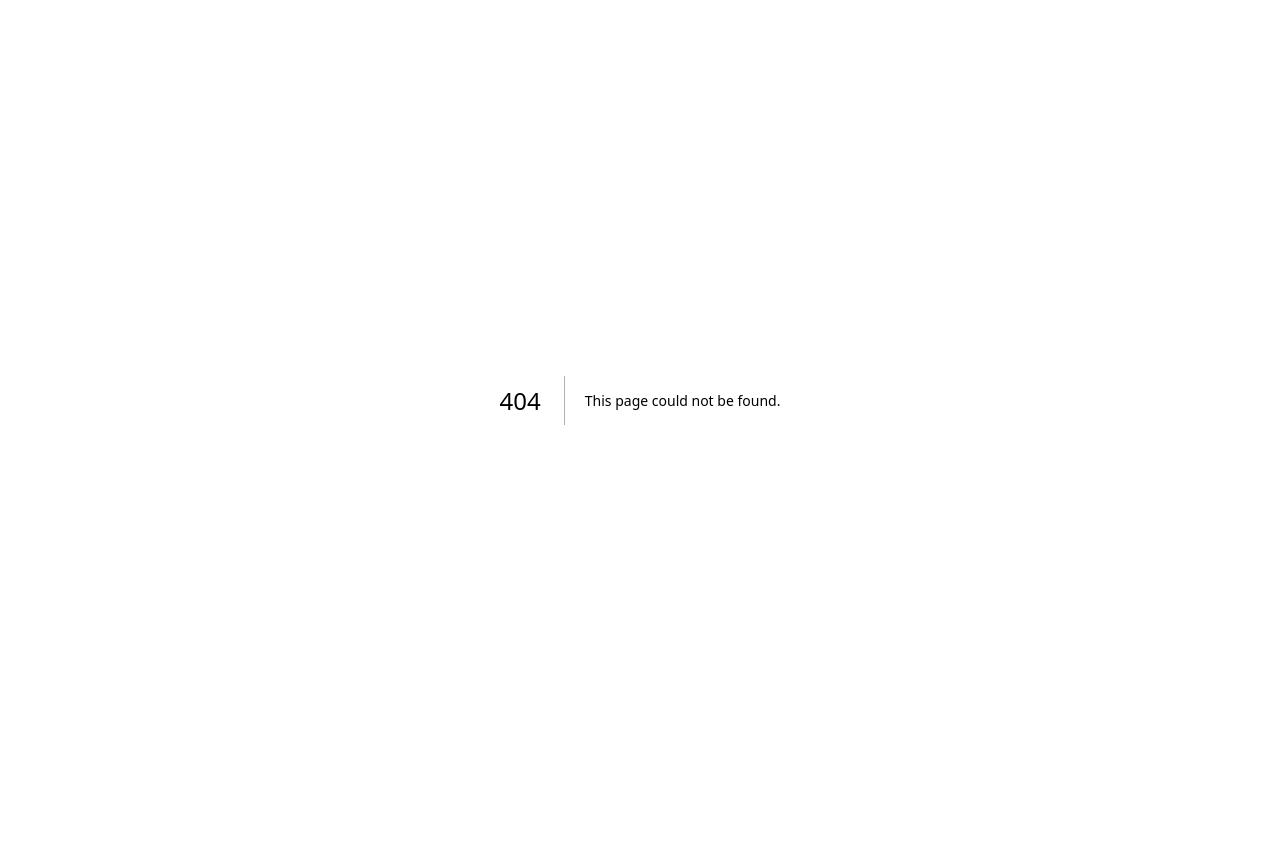
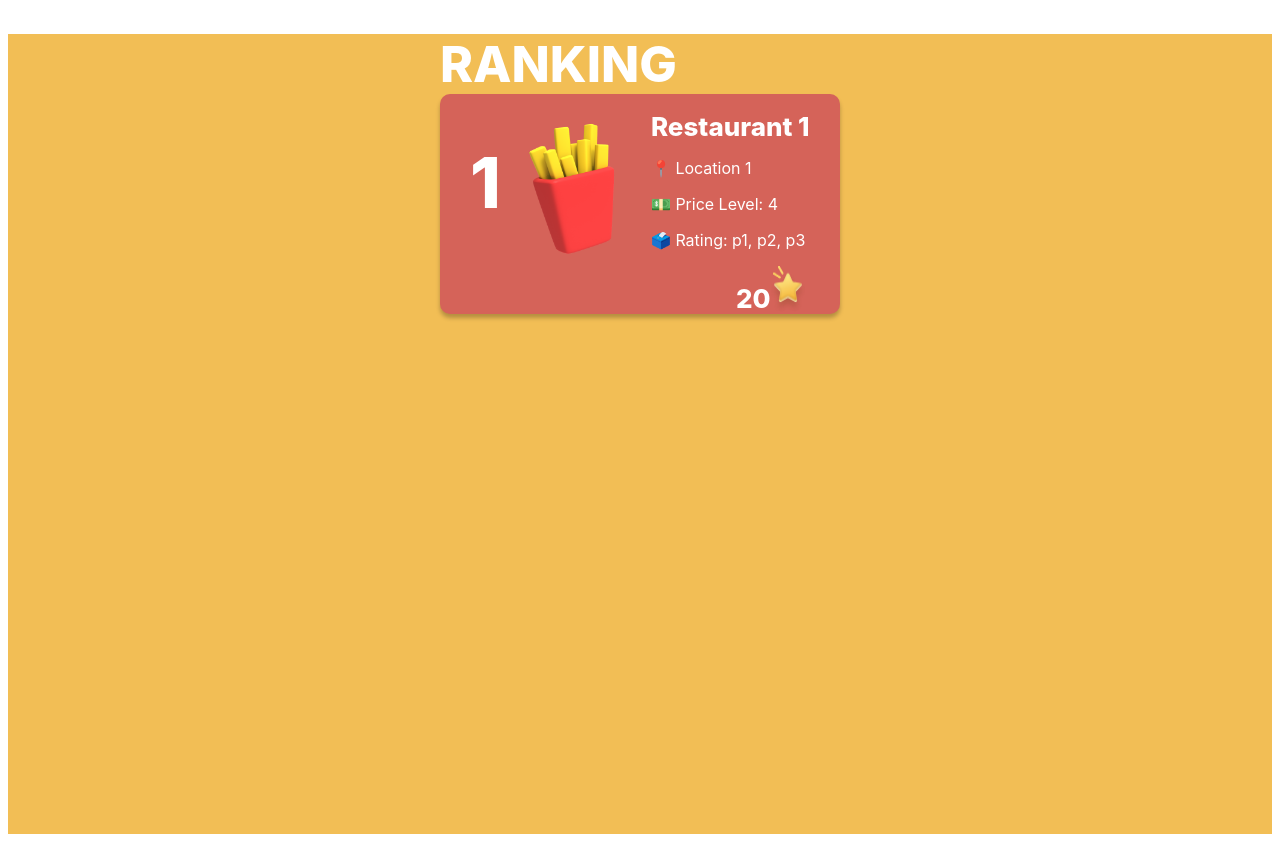
Before and after one commit to vivren/hungergames, a Next.js app in the folder hungergames/: page /leadboard in a window 1280 px wide. Before the commit this address had no page. Before the commit the page ends 800 px from the top, so only its background shows below. Built offline with nearby package versions, Linux system fonts and the light colour scheme.

Commit message:
ui improvement

```diff
--- a/hungergames/src/app/main.css
+++ b/hungergames/src/app/main.css
@@ -1,5 +1,5 @@
 .main{
-    border: 1px solid black;
+    border: 1px;
     min-height: 100vh;
     max-width: 50vh;
     margin-left: auto;
--- a/hungergames/src/app/page.tsx
+++ b/hungergames/src/app/page.tsx
@@ -6,7 +6,7 @@ export default function Home() {
     <div className="main">
       <div className="title">
         <img className="hunger" src="/title/Hunger_text.svg" alt="hunger text"/>
-        <img className="game" src="/title/Game_text.png" alt="game text"/>
+        <img className="game" src="/title/game_text.svg" alt="game text"/>
       </div>
       <div className="userZone">
 
@@ -15,7 +15,7 @@ export default function Home() {
        <button className="button">ENTER GAME</button>
        </div>
 
-       <Link href="/url"><p className="newGame">Create New Game</p></Link>
+       <Link href="/preference"><p className="newGame">Create New Game</p></Link>
       </div>
 
     <div className="foodImage">
--- /dev/null
+++ b/hungergames/src/pages/leadboard.css
@@ -0,0 +1,69 @@
+.page{
+    background-color:#F2BE55;
+}
+
+.title{
+    font-size: 50px;
+}
+
+.main{
+    /* border: 1px solid black; */
+    min-height: 100vh;
+    max-width: 50vh;
+    margin-left: auto;
+    margin-right: auto;
+    justify-content: center;
+    /* text-align: center; */
+}
+
+/* .leadboard{
+    background-color: #FAE1AD;
+    border-radius: 10px;
+    box-shadow: 0px 4px 4px 0px rgba(0, 0, 0, 0.25);
+} */
+
+.leadboardCard{
+    background-color:#D56359;
+    border-radius: 10px;
+    box-shadow: 0px 4px 4px 0px rgba(0, 0, 0, 0.25);
+    height: fit-content;
+
+}
+
+.index{
+    font-size: 70px;
+    margin-left: 30px;
+
+}
+
+h1{
+    color: #FFF;
+    font-family: Inter;
+    font-size: 26px;
+    font-style: normal;
+    font-weight: 800;
+    line-height: normal;
+    margin-bottom: 0;
+}
+
+.restaurantImage{
+    margin-top: 20px;
+    width:150px;
+    height: 150px;
+}
+
+.cardElem1{
+    display: flex;
+}
+
+.cardElem2{
+    float: right;
+    display: flex;
+    margin-right: 5px;
+}
+
+p{
+    color: #FFF;
+    font-family: Inter;
+
+}
--- /dev/null
+++ b/hungergames/src/pages/leadboard.tsx
@@ -0,0 +1,52 @@
+import React from 'react';
+import './leadboard.css';
+
+interface RestaurantData {
+  name: string;
+  location: string;
+  priceLevel: number;
+  votes: string[];
+  score: number;
+  imageUrl: string;
+}
+
+const restaurantData: RestaurantData[] = [
+  {
+    name: 'Restaurant 1',
+    location: 'Location 1',
+    priceLevel: 4,
+    votes: ['p1', 'p2', 'p3'],
+    score: 20,
+    imageUrl: '/fries1.png',
+  },
+  // fetch data from backend
+];
+
+export default function Leadboard() {
+  return (
+    <div className="page">
+      <div className="main">
+        <div className="leadboard">
+          <h1 className="title">RANKING</h1>
+
+          {restaurantData.map((restaurant, index) => (
+            <div key={index} className={`leadboardCard cardElem${index + 1}`}>
+              <h1 className="index">{index + 1}</h1>
+              <img className="restaurantImage" src={restaurant.imageUrl} />
+              <div className="listInfo">
+                <h1 className="name">{restaurant.name}</h1>
+                <p>📍 {restaurant.location}</p>
+                <p> 💵 Price Level: {restaurant.priceLevel}</p>
+                <p>🗳️ Rating: {restaurant.votes.join(', ')}</p>
+                <div className="cardElem2">
+                  <h1>{restaurant.score} </h1>
+                   {index ==0 && <img src="/winner.png" />}
+                </div>
+              </div>
+            </div>
+          ))}
+        </div>
+      </div>
+    </div>
+  );
+}
--- a/hungergames/src/pages/preference.css
+++ b/hungergames/src/pages/preference.css
@@ -84,7 +84,7 @@ h3{
     margin-left: auto;
     margin-right: auto;
     justify-content: center;
-    margin-top: 10em;
+    margin-top: 8em;
 }
 
 .arrow{
--- a/hungergames/src/pages/preference.tsx
+++ b/hungergames/src/pages/preference.tsx
@@ -4,12 +4,45 @@ import './preference.css'
 
 export default function Preference(){
   const [minPrice, setMinPrice] = useState<number>(0);
-  const [maxPrice, setMaxPrice] = useState<number>(4);
- const [distance, setDistance] = useState<number>(10); // Default distance value
+  const [maxPrice, setMaxPrice] = useState<number>(0);
+  const [distance, setDistance] = useState<number>(10); // Default distance value
 
+
+ const handlePriceLevelChange = (event: React.ChangeEvent<HTMLInputElement>) => {
+    const newValue = Math.min(4, Math.max(0, Number(event.target.value)));
+    setMaxPrice(newValue);
+  };
   const handleDistanceChange = (event: React.ChangeEvent<HTMLInputElement>) => {
     setDistance(Number(event.target.value));
   };
+  const handleGeneratePIN = () => {
+    window.location.href = '/url';
+    // Assuming you want to send the data to the backend here
+    // const dataToSend = {
+    //   minPrice,
+    //   maxPrice,
+    //   distance,
+    // };
+
+    // // Example: Send data to the backend using fetch
+    // fetch('api', {
+    //   method: 'POST',
+    //   headers: {
+    //     'Content-Type': 'application/json',
+    //   },
+    //   body: JSON.stringify(dataToSend),
+    // })
+    //   .then(response => response.json())
+    //   .then(data => {
+    //     // Redirect to the desired URL after data is sent
+    //     window.location.href = '/url';
+    //   })
+    //   .catch(error => {
+    //     console.error('Error sending data to the backend:', error);
+    //   });
+  };
+
+
     return(
         <div className="page">
             <div className="main">
@@ -23,7 +56,15 @@ export default function Preference(){
               <div className="Selection1">
                 <h3>Price Range</h3>
                 <div className='editBox'>
-                    <div className="container">
+                    <input
+                        type="range"
+                        min="0"
+                        max="4"
+                        value={maxPrice}
+                        onChange={handlePriceLevelChange}
+                        step="1"/>
+                    <p className='distance'>{maxPrice} $ </p>
+                    {/* <div className="container">
                         <p>min</p>
                         <div className='userInput'>
                             <h2>$</h2>
@@ -37,7 +78,7 @@ export default function Preference(){
                             <h2>$</h2>
                             <input className="Input"type="text" id="max" value={maxPrice}/>
                         </div>
-                    </div>
+                    </div> */}
                 </div>
                 <div className="Selection2">
                     <h3>Distance</h3>
@@ -49,7 +90,7 @@ export default function Preference(){
                         max="100"
                         value={distance}
                         onChange={handleDistanceChange}
-                        step="1"/>
+                        step="5"/>
                     <p className='distance'>{distance} Km</p>
                 </div>
 
@@ -60,7 +101,7 @@ export default function Preference(){
 
 
                 <div>
-                    <button className="button">Generate PIN</button>
+                    <button className="button" onClick={handleGeneratePIN}>Generate PIN</button>
                 </div>
             </div>
         </div>
--- a/hungergames/src/pages/url.css
+++ b/hungergames/src/pages/url.css
@@ -4,7 +4,7 @@
 
 
 .main{
-    border: 1px solid black;
+    /* border: 1px solid black; */
     min-height: 100vh;
     max-width: 50vh;
     margin-left: auto;
@@ -14,7 +14,7 @@
 
 }
 .return{
-    margin-top: 3em;
+    padding-top: 3em;
     margin-left: 2em;
 }
 
```
Also changed, not shown: hungergames/public/title/game_text.svg (added).
